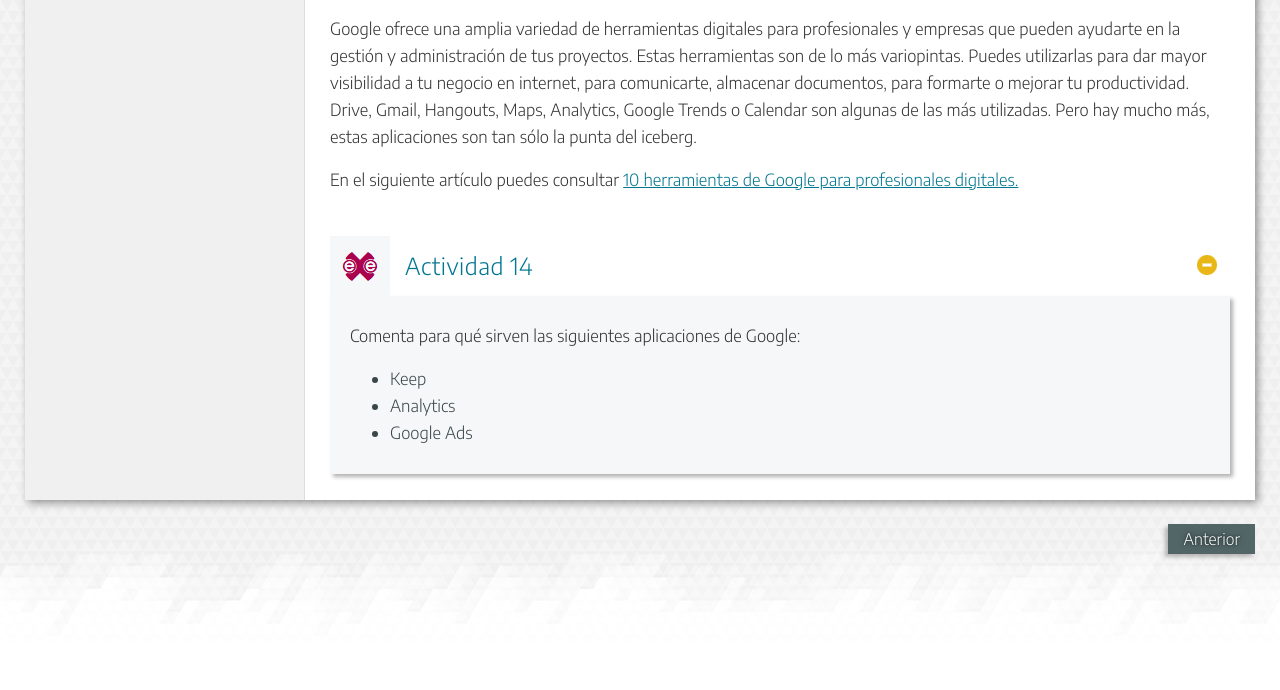
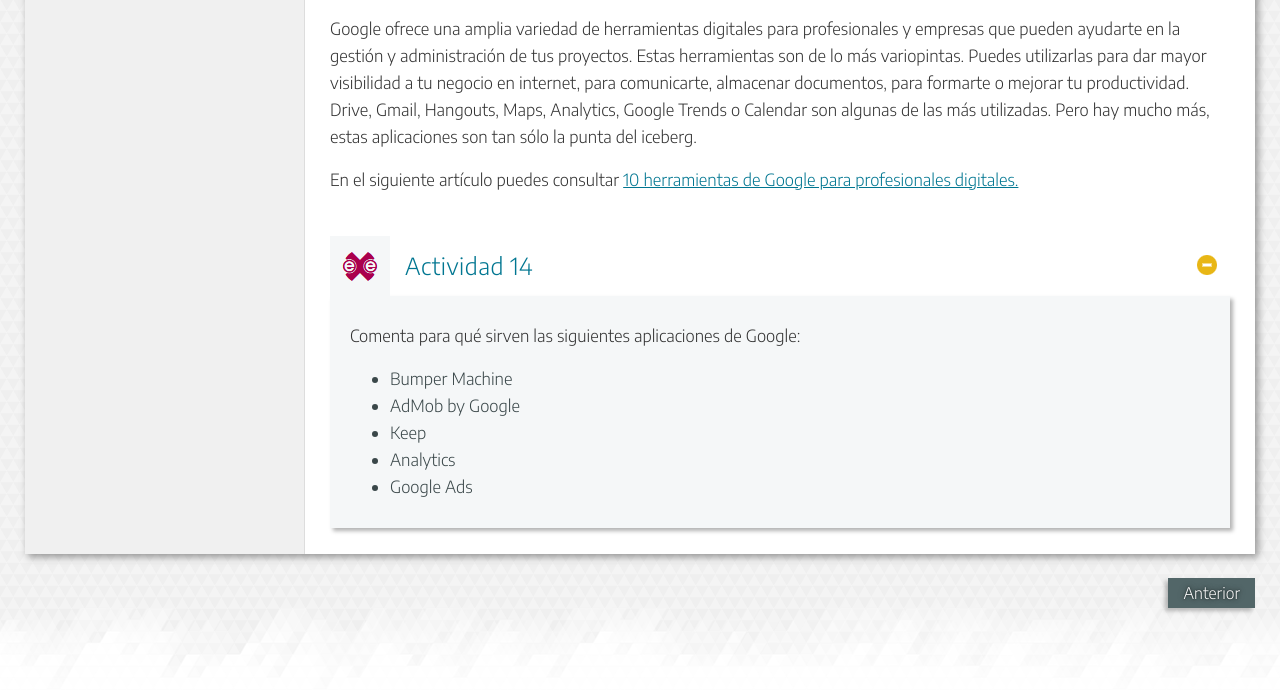
Before and after one commit to iesfrayluis/internet, a plain HTML site: page 94_servicios_google_aplicaciones_para_instalar.html in a window 1280 px wide. Shown: the part 770-1460 px from the top of the page. Before the commit the page ends 1414 px from the top, so only its background shows below. Drawn offline with Linux system fonts and the light colour scheme.

Commit message:
Update 94_servicios_google_aplicaciones_para_instalar.html

```diff
--- a/94_servicios_google_aplicaciones_para_instalar.html
+++ b/94_servicios_google_aplicaciones_para_instalar.html
@@ -85,6 +85,8 @@
 <div id="ta106_112_2" class="block iDevice_content">
 <div class="pbl-task-description"><p>Comenta para qué sirven las siguientes aplicaciones de Google:</p>
 <ul>
+<li>Bumper Machine</li>
+<li>AdMob by Google</li>
 <li>Keep</li>
 <li>Analytics</li>
 <li>Google Ads</li>
```
